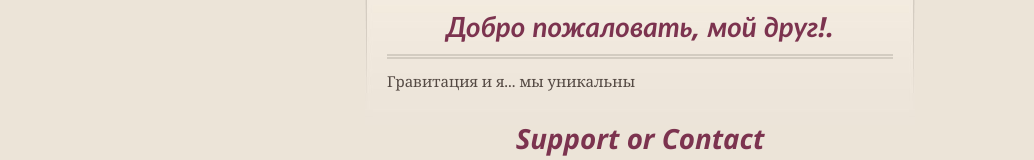
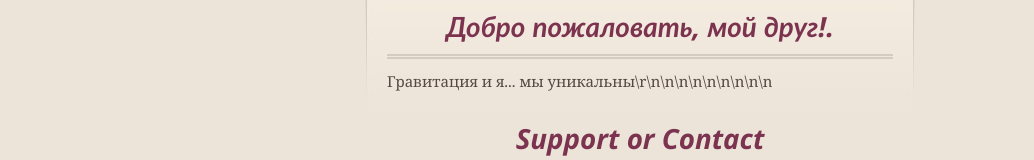
Before and after one commit to PhilosophyNoGravity/PhilosophyNoGravity.github.io, a plain HTML site: page index.html in a window 1280 px wide. Shown: the part 257-417 px from the top of the page, without its empty margins (0-1034 px from the left). Drawn offline with nearby package versions, Linux system fonts and the light colour scheme.

Commit message:
Update index.html

```diff
--- a/index.html
+++ b/index.html
@@ -48,7 +48,7 @@
         <h3>
 <a name="welcome-to-github-pages" class="anchor" href="#welcome-to-github-pages"><span class="octicon octicon-link"></span></a>Добро пожаловать, мой друг!.</h3>
 
-<p>Гравитация и я... мы уникальны</p>
+<p>Гравитация и я... мы уникальны\r\n\n\n\n\n\n\n\n\n</p>
 
 
 <h3>
```
